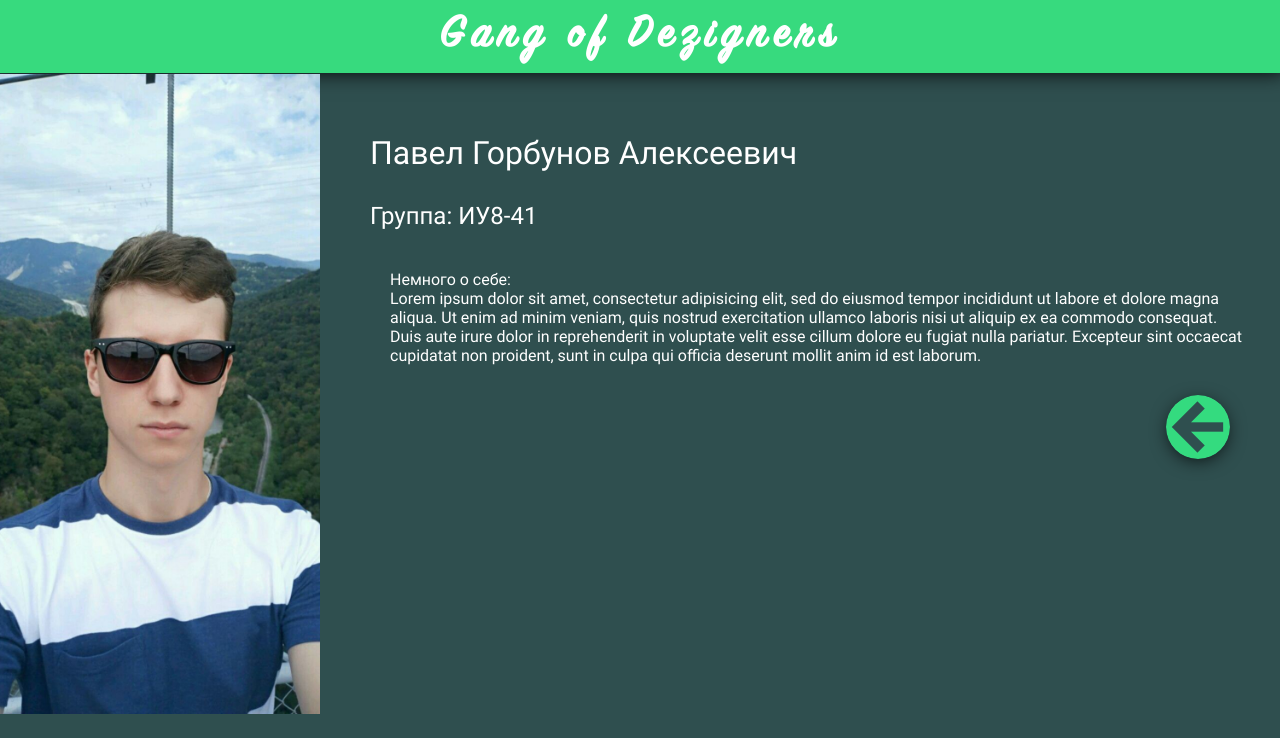
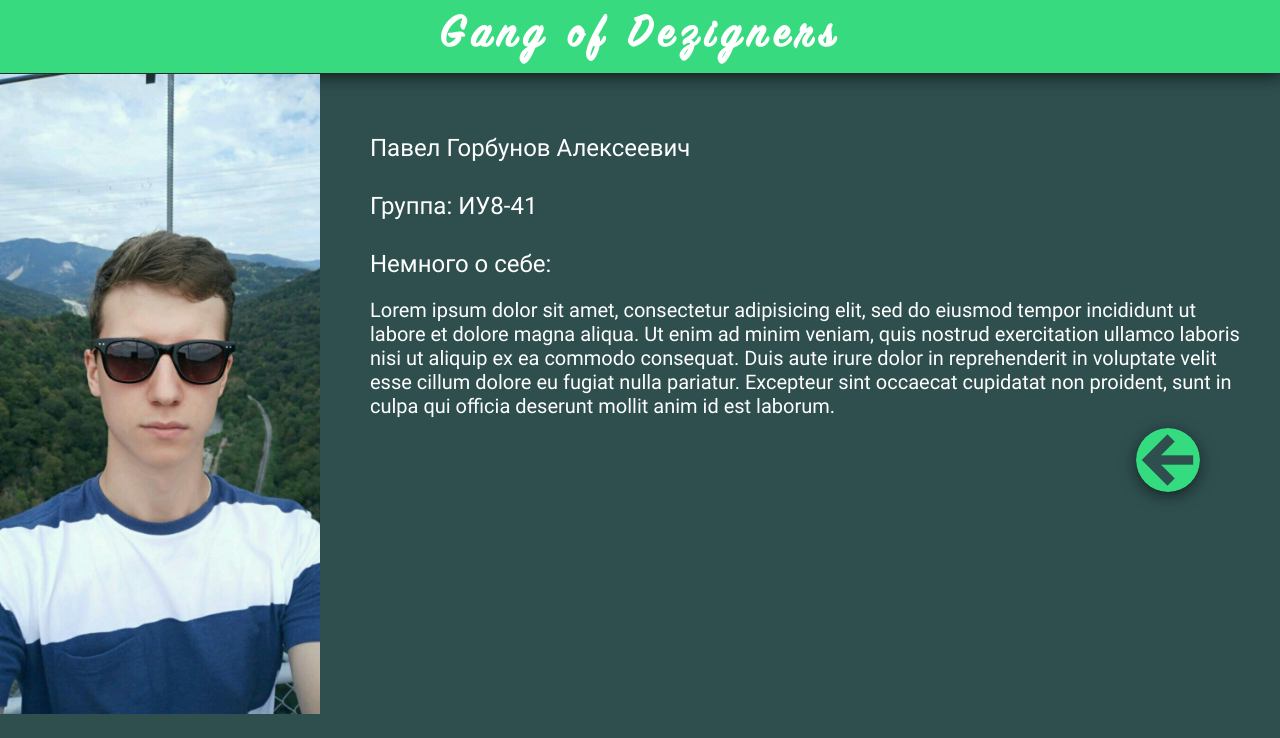
Before and after one commit to BugLight/gang-of-dezigners, a Vue app: page / in a window 1280 px wide. Both pictures are taken after a click on the element 160 px from the left and 393 px from the top of the page. Shown: the top 738 px of the page. Built offline with nearby package versions, Linux system fonts and the light colour scheme.

Commit message:
correct button and font

```diff
--- a/src/components/member-detail.js
+++ b/src/components/member-detail.js
@@ -14,8 +14,15 @@ export default {
         return <div class="member-detail">
             <h1 class="member-detail__name">{this.fullname}</h1>
             <h2 class="member-detail__group">Группа: {this.info.group}</h2>
-            <p class="member-detail__desc">Немного о себе:
-            <br/>{this.info.desc}</p>
+            <p class="member-detail__group">Немного о себе:</p>
+            <p class="member-detail__desc">{this.info.desc}</p>
+            <a onClick={this.back} class="home_button">
+                <img
+                    src="/static/img/home-button.png"
+                    alt="Home:"
+                    height="64"
+                    width="64"/>
+            </a>
         </div>;
     }
 };
--- a/src/components/member-list.js
+++ b/src/components/member-list.js
@@ -124,13 +124,6 @@ export default {
                 </div>
                 <div class="member-detail-wrapper">
                     <member-detail onReturn={this.unsetActive} info={this.activeMember}></member-detail>
-                    <a onClick={this.back} class="home_button">
-                        <img
-                            src="/static/img/home-button.png"
-                            alt="Home:"
-                            height="64"
-                            width="64"/>
-                    </a>
                 </div>
             </div> : null}
         </transition>;
--- a/static/main.css
+++ b/static/main.css
@@ -141,12 +141,14 @@ a:visited {
     font-weight: 300;
     margin-top: 30px;
     margin-left: 20px;
+    font-size: 24px;
 }
 
 .member-detail__desc {
-    font-size: 16px;
-    margin-top: 40px;
-    margin-left: 40px;
+    font-size: 20px;
+    margin-top: 20px;
+    margin-left: 20px;
+    min-height: 60px;
 }
 
 .fade-enter-active, .fade-leave-active {
@@ -189,5 +191,6 @@ a:visited {
     box-shadow: 0px 4px 20px -5px #000;
     margin-bottom: 20px;
     margin-right: 50px;
+    margin-top: 10px;
     float: right;
 }
```
